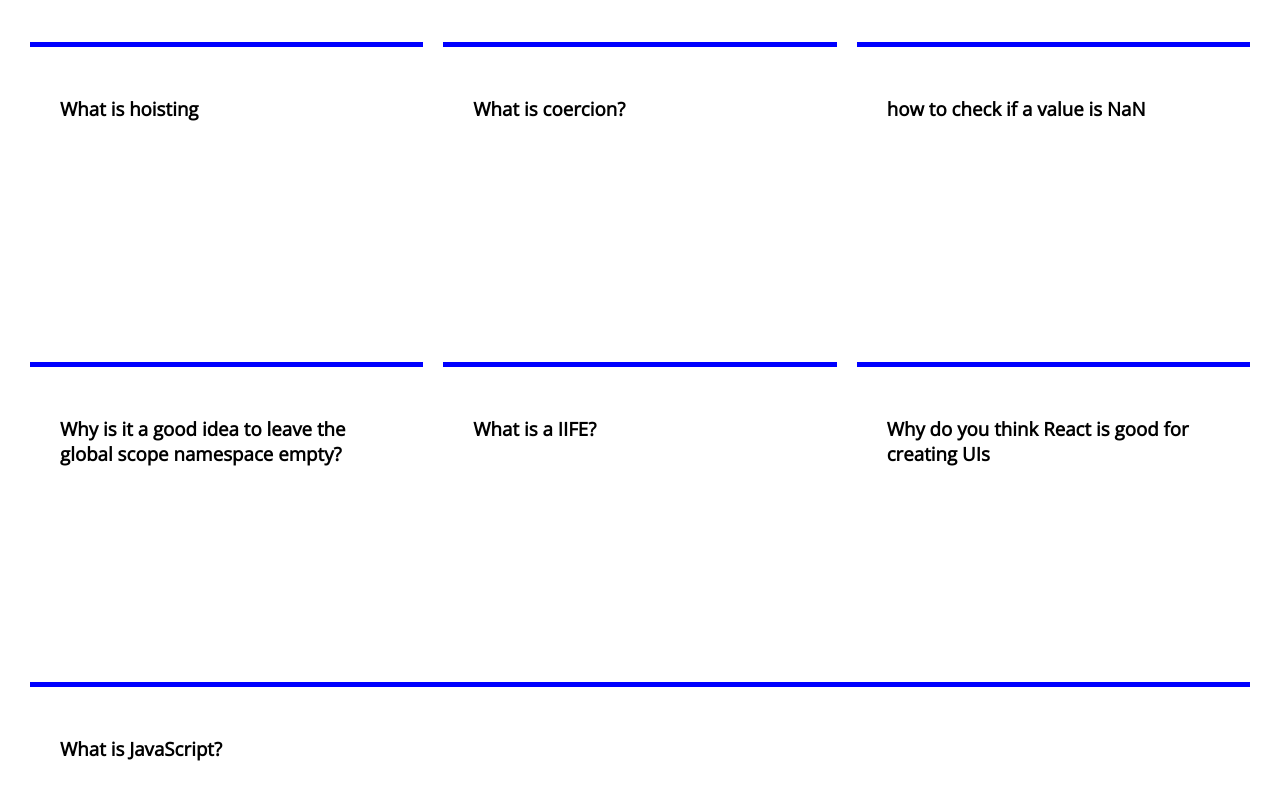
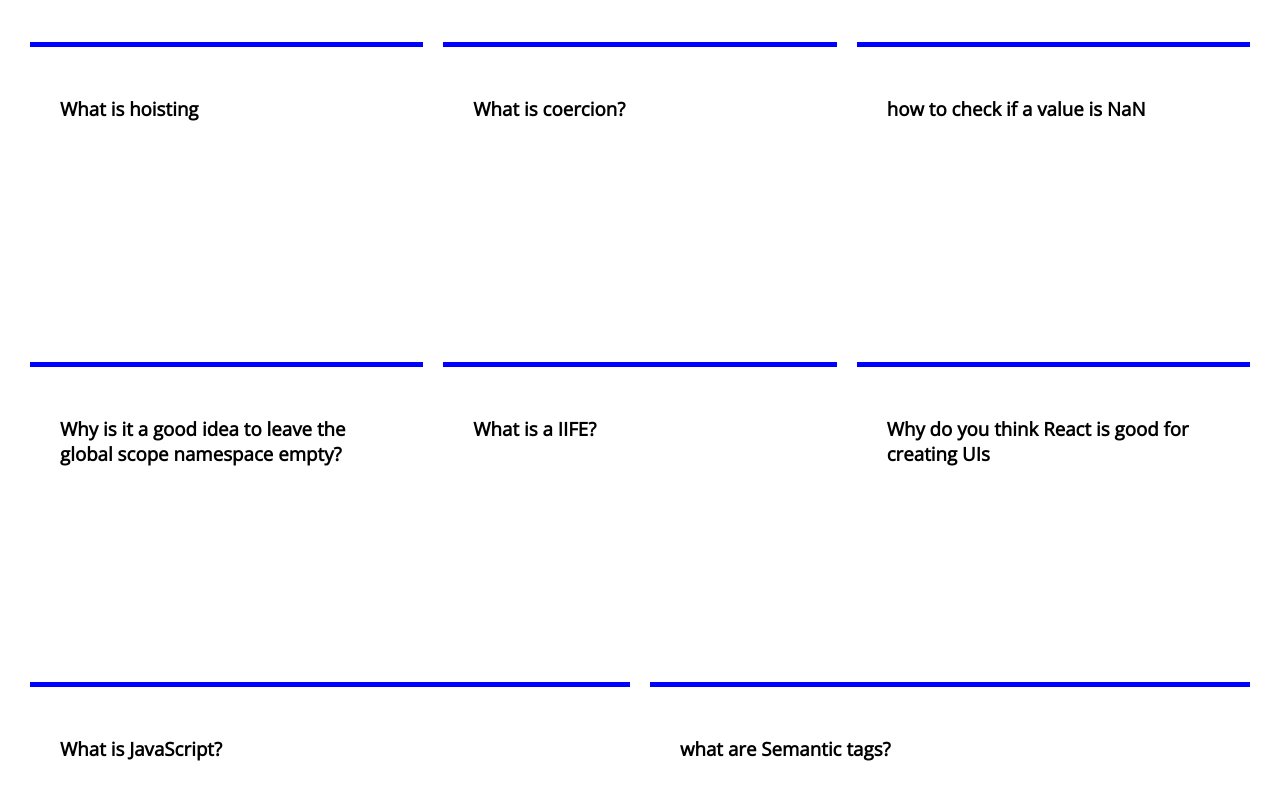
Before and after one commit to colorlessenergy/quizit, a Next.js app: page / in a window 1280 px wide. Shown: the part 1405-2205 px from the top of the page. Built offline with nearby package versions, Linux system fonts and the light colour scheme.

Commit message:
question about semantic tags

```diff
--- a/pages/index.js
+++ b/pages/index.js
@@ -178,6 +178,11 @@ export function getStaticProps() {
       question: 'What is JavaScript?',
       answer: 'JavaScript is a language that adds interactivity to the browser. For example, somebody could input a number into a form and get that number back multiplied by 2.',
       tag: 'javascript'
+    },
+    {
+      question: 'what are Semantic tags?',
+      answer: 'semantic tags give meaning to HTML elements. There are many semantic tags. For Example, the footer tag is used to display information about the website. Using semantic tags will help with SEO because it will be able to find important keywords.',
+      tag: 'html'
     }
   ]
 
```
